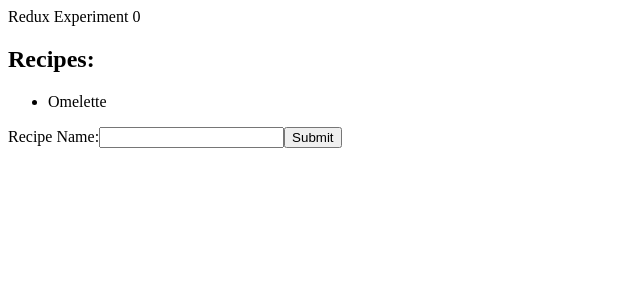
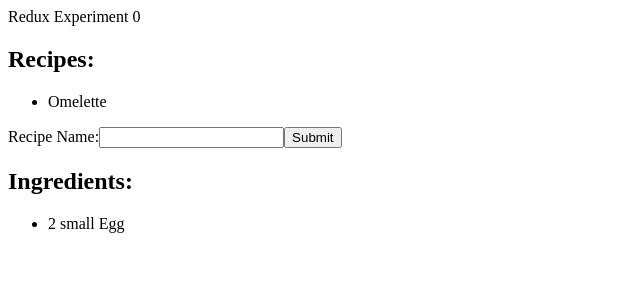
Before and after one commit to ASJvine/redux-experiment0, a React app: page / in a window 1280 px wide. Shown: the top 300 px of the page, without its empty margins (0-640 px from the left). Built offline with nearby package versions, Linux system fonts and the light colour scheme; no server answers; the HTML template or start-up script is replaced by a standard one.

Commit message:
Fetching ingredients from api

```diff
--- a/src/actions/ingredients.js
+++ b/src/actions/ingredients.js
@@ -1,7 +1,12 @@
 import {
   ADD_INGREDIENT,
+  SET_INGREDIENTS,
 } from '../constants/actionTypes';
 
 export const addIngredient = (recipe, name, quantity) => ({
   type: ADD_INGREDIENT, recipe, name, quantity
 });
+
+export const setIngredients = (ingredients) => ({
+  type: SET_INGREDIENTS, ingredients
+});
--- /dev/null
+++ b/src/components/Ingredient.jsx
@@ -0,0 +1,15 @@
+import React from 'react';
+import PropTypes from 'prop-types';
+
+const Ingredient = ({ name, quantity, measure }) => (
+  <li>{`${quantity} ${measure} ${name}`}</li>
+);
+
+Ingredient.propTypes = {
+  name: PropTypes.string.isRequired,
+  quantity: PropTypes.number.isRequired,
+  measure: PropTypes.string.isRequired,
+  recipe: PropTypes.string.isRequired,
+};
+
+export default Ingredient;
--- a/src/components/RecipeList.jsx
+++ b/src/components/RecipeList.jsx
@@ -2,6 +2,7 @@ import React from 'react';
 import PropTypes from 'prop-types';
 
 import Recipe from './Recipe';
+import Ingredient from './Ingredient';
 import RecipeForm from './RecipeForm';
 
 class  RecipeList extends React.Component {
@@ -10,7 +11,8 @@ class  RecipeList extends React.Component {
     props.fetchRecipes();
   }
   render() {
-    const { recipes, addRecipe } = this.props;
+    const { recipes, addRecipe, ingredients } = this.props;
+
     return (
       <div className="recipes">
         <h2>Recipes:</h2>
@@ -20,6 +22,12 @@ class  RecipeList extends React.Component {
           ))}
         </ul>
         <RecipeForm addRecipe={addRecipe} />
+        <h2>Ingredients:</h2>
+        <ul>
+          {ingredients.map((ingredient, index) => (
+            <Ingredient key={index} {...ingredient} />
+          ))}
+        </ul>
       </div>
     );
   }
--- a/src/constants/actionTypes.js
+++ b/src/constants/actionTypes.js
@@ -3,3 +3,4 @@ export const FETCH_RECIPES = 'FETCH_RECIPES';
 export const SET_RECIPES = 'SET_RECIPES';
 
 export const ADD_INGREDIENT = 'ADD_INGREDIENT';
+export const SET_INGREDIENTS   = 'SET_INGREDIENTS';
--- a/src/containers/Recipes.jsx
+++ b/src/containers/Recipes.jsx
@@ -7,6 +7,7 @@ import RecipeList from '../components/RecipeList';
 
 const mapStateToProps = state => ({
   recipes: state.recipes,
+  ingredients: state.ingredients,
 });
 
 const mapDispatchToProps = (dispatch, ownProps) => ({
--- a/src/middlewares/api.js
+++ b/src/middlewares/api.js
@@ -2,6 +2,7 @@ import axios from 'axios';
 
 import { FETCH_RECIPES } from '../constants/actionTypes';
 import { setRecipes } from '../actions/recipes';
+import { setIngredients } from '../actions/ingredients';
 
 const RECIPES_URL = 'https://s3.amazonaws.com/500tech-shared/db.json';
 
@@ -13,7 +14,11 @@ function fetchData(url, callback) {
 
 const apiMiddleware = ({ dispatch }) => next => action => {
   if (action.type === FETCH_RECIPES) {
-    fetchData(RECIPES_URL, ({ data }) => dispatch(setRecipes(data.recipes)));
+    fetchData(RECIPES_URL, ({ data }) => {
+      dispatch(setRecipes(data.recipes));
+      dispatch(setIngredients(data.ingredients));
+    });
+
   }
   next(action);
 };
--- a/src/reducers/ingredients.js
+++ b/src/reducers/ingredients.js
@@ -1,6 +1,6 @@
-import { ADD_INGREDIENT } from '../constants/actionTypes';
+import { ADD_INGREDIENT, SET_INGREDIENTS } from '../constants/actionTypes';
 
-const initialState = [{ recipe: 'Omelette', name: 'Egg', quantity: 2 }];
+const initialState = [{ recipe: 'Omelette', name: 'Egg', quantity: 2, measure: 'small' }];
 
 const ingredientsReducer = (ingredients = initialState, action) => {
   switch (action.type) {
@@ -11,8 +11,10 @@ const ingredientsReducer = (ingredients = initialState, action) => {
             quantity: action.quantity
       };
       return ingredients.concat(newIngredient)
-      default:
-        return ingredients
+    case SET_INGREDIENTS:
+      return action.ingredients;
+    default:
+      return ingredients
   }
 };
 
```
